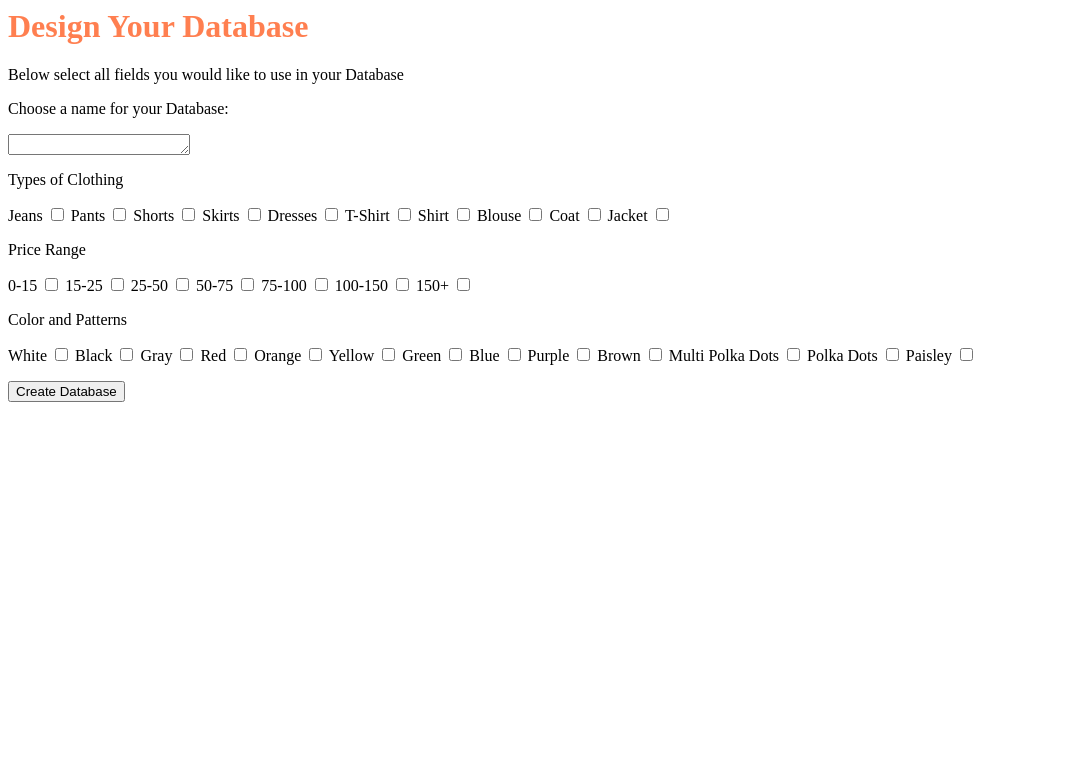
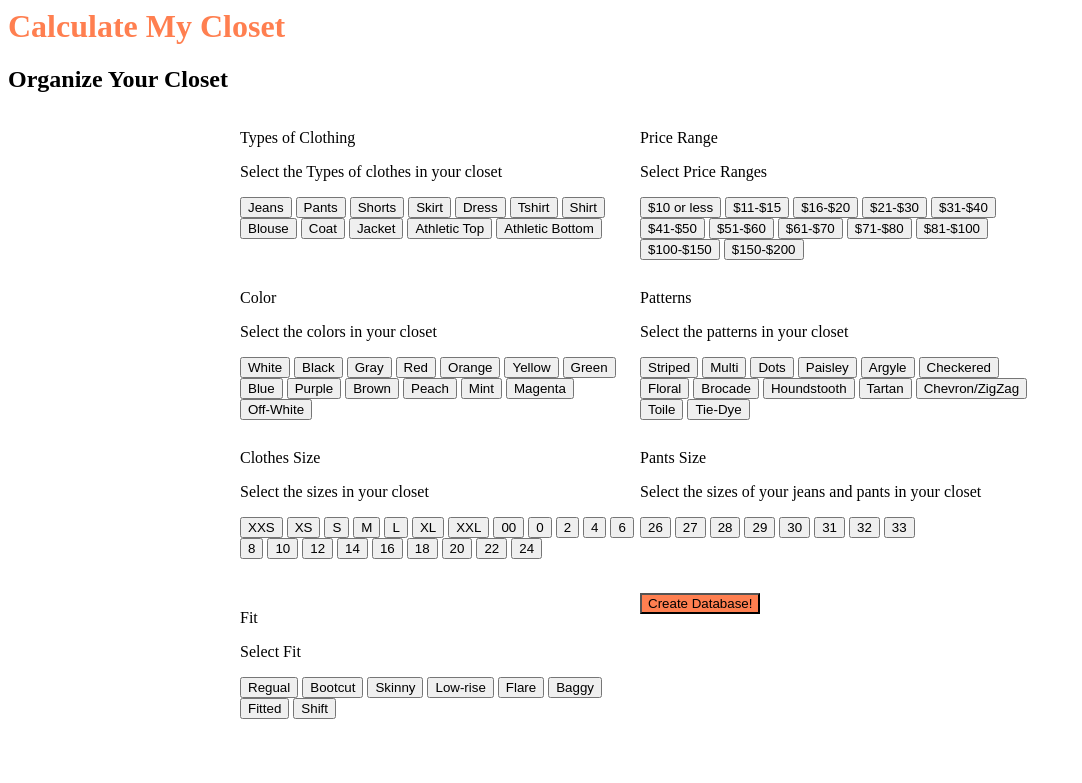
Before and after one commit to staceylavender/CalculatemyCloset, a PHP site: page /organize2.php in a window 1280 px wide. Shown: the top 783 px of the page, without its empty margins (0-1082 px from the left). Run offline with PHP 8.4, Linux system fonts and the light colour scheme.

Commit message:
Added functionality

```diff
--- a/organize2.php
+++ b/organize2.php
@@ -1,47 +1,174 @@
 <!--This is the second page for users to design their database-->
 <!--Here users will select the values for their database-->
 <!--Values selected here will appear in drop down select lists on organize3 page.-->
+<head>
+    <title>Calculate My Closet</title>
+<head>
+<body>
+    <h1 style="font-family:Futura; color:coral">Calculate My Closet</h1>
+    <h2 style="font-family:Futura">Organize Your Closet</h2>
 
-<h1 style="font-family:Futura; color:coral">Design Your Database</h1>
-<p style="font-family:Futura">Below select all fields you would like to use in your Database</p>
+    <style type="text/css">
+    #wrap {
+        width:800px;
+        margin:0 auto;
+        }
 
-<p style="font-family:Futura">Choose a name for your Database:</p>
-<textarea name="name" cols="20" rows="1" wrap="off"> </textarea>
-<p style="font-family:Futura">Types of Clothing</p>
-Jeans <input type="checkbox" name="type" value="Jeans" />
-Pants <input type="checkbox" name="type" value="Pants" />
-Shorts <input type="checkbox" name="type" value="Shorts" />
-Skirts <input type="checkbox" name="type" value="Skirt" />
-Dresses <input type="checkbox" name="type" value="Dress" />
-T-Shirt <input type="checkbox" name="type" value="Tshirt" />
-Shirt <input type="checkbox" name="type" value="Shirt" />
-Blouse <input type="checkbox" name="type" value="Blouse" />
-Coat <input type="checkbox" name="type" value="Coat" />
-Jacket <input type="checkbox" name="type" value="Jacket" />
+    #left_col {
+        float:left;
+        width:400px;
+        height: 160px;
+        }
 
-<p style="font-family:Futura">Price Range</p>
-0-15 <input type="checkbox" name="price" value="Fifteen" />
-15-25 <input type="checkbox" name="price" value="TwentyFive" />
-25-50 <input type="checkbox" name="price" value="Fifty" />
-50-75 <input type="checkbox" name="price" value="SeventyFive" />
-75-100 <input type="checkbox" name="price" value="Hundred" />
-100-150 <input type="checkbox" name="price" value="HundredFifty" />
-150+ <input type="checkbox" name="price" value="Over" />
+    #right_col {
+        float:right;
+        width:400px;
+        height: 160px;
+        }
 
-<p style="font-family:Futura">Color and Patterns</p>
-White <input type="checkbox" name="color" value="White" />
-Black <input type="checkbox" name="color" value="Black" />
-Gray <input type="checkbox" name="color" value="Gray" />
-Red <input type="checkbox" name="color" value="Red" />
-Orange <input type="checkbox" name="color" value="Orange" />
-Yellow <input type="checkbox" name="color" value="Yellow" />
-Green <input type="checkbox" name="color" value="Green" />
-Blue <input type="checkbox" name="color" value="Blue" />
-Purple <input type="checkbox" name="color" value="Purple" />
-Brown <input type="checkbox" name="color" value="Brown" />
-Multi Polka Dots <input type="checkbox" name="color" value="Multi" />
-Polka Dots <input type="checkbox" name="color" value="Dots" />
-Paisley <input type="checkbox" name="color" value="Paisley" />
+    </style>
 
-<p><input type="button" value="Create Database"
-  onclick="location.href='database.php'; return false"></p>
+    <div id="wrap">
+        <div id="left_col">
+            <p style="font-family:Futura">Types of Clothing</p>
+            <p>Select the Types of clothes in your closet</p>
+            <input type="button" name="type" value="Jeans" />
+            <input type="button" name="type" value="Pants" />
+            <input type="button" name="type" value="Shorts" />
+            <input type="button" name="type" value="Skirt" />
+            <input type="button" name="type" value="Dress" />
+            <input type="button" name="type" value="Tshirt" />
+            <input type="button" name="type" value="Shirt" />
+            <input type="button" name="type" value="Blouse" />
+            <input type="button" name="type" value="Coat" />
+            <input type="button" name="type" value="Jacket" />
+            <input type="button" name="type" value="Athletic Top" />
+            <input type="button" name="type" value="Athletic Bottom" />
+        </div>
+    </div>
+
+    <div id="wrap">
+        <div id="right_col">
+            <p style="font-family:Futura">Price Range</p>
+            <p>Select Price Ranges</p>
+            <input type="button" name="price" value="$10 or less"/>
+            <input type="button" name="price" value="$11-$15"/>
+            <input type="button" name="price" value="$16-$20"/>
+            <input type="button" name="price" value="$21-$30"/>
+            <input type="button" name="price" value="$31-$40"/>
+            <input type="button" name="price" value="$41-$50"/>
+            <input type="button" name="price" value="$51-$60"/>
+            <input type="button" name="price" value="$61-$70"/>
+            <input type="button" name="price" value="$71-$80"/>
+            <input type="button" name="price" value="$81-$100"/>
+            <input type="button" name="price" value="$100-$150"/>
+            <input type="button" name="price" value="$150-$200"/>
+        </div
+    </div>
+
+    <div id="wrap">
+        <div id="left_col">
+            <p style="font-family:Futura">Color</p>
+            <p>Select the colors in your closet</p>
+            <input type="button" name="color" value="White" />
+            <input type="button" name="color" value="Black" />
+            <input type="button" name="color" value="Gray" />
+            <input type="button" name="color" value="Red" />
+            <input type="button" name="color" value="Orange" />
+            <input type="button" name="color" value="Yellow" />
+            <input type="button" name="color" value="Green" />
+            <input type="button" name="color" value="Blue" />
+            <input type="button" name="color" value="Purple" />
+            <input type="button" name="color" value="Brown" />
+            <input type="button" name="color" value="Peach" />
+            <input type="button" name="color" value="Mint" />
+            <input type="button" name="color" value="Magenta" />
+            <input type="button" name="color" value="Off-White" />
+        </div>
+    </div>
+
+    <div id="wrap">
+        <div id="right_col">
+            <p style="font-family:Futura">Patterns</p>
+            <p>Select the patterns in your closet</p>
+            <input type="button" name="pattern" value="Striped" />
+            <input type="button" name="pattern" value="Multi" />
+            <input type="button" name="pattern" value="Dots" />
+            <input type="button" name="pattern" value="Paisley" />
+            <input type="button" name="pattern" value="Argyle" />
+            <input type="button" name="pattern" value="Checkered" />
+            <input type="button" name="pattern" value="Floral" />
+            <input type="button" name="pattern" value="Brocade" />
+            <input type="button" name="pattern" value="Houndstooth" />
+            <input type="button" name="pattern" value="Tartan" />
+            <input type="button" name="pattern" value="Chevron/ZigZag" />
+            <input type="button" name="pattern" value="Toile" />
+            <input type="button" name="pattern" value="Tie-Dye" />
+        </div>
+    </div>
+
+    <div id="wrap">
+        <div id="left_col">
+            <p style="font-family:Futura">Clothes Size</p>
+            <p>Select the sizes in your closet</p>
+            <input type="button" name="pattern" value="XXS" />
+            <input type="button" name="pattern" value="XS" />
+            <input type="button" name="pattern" value="S" />
+            <input type="button" name="pattern" value="M" />
+            <input type="button" name="pattern" value="L" />
+            <input type="button" name="pattern" value="XL" />
+            <input type="button" name="pattern" value="XXL" />
+            <input type="button" name="pattern" value="00" />
+            <input type="button" name="pattern" value="0" />
+            <input type="button" name="pattern" value="2" />
+            <input type="button" name="pattern" value="4" />
+            <input type="button" name="pattern" value="6" />
+            <input type="button" name="pattern" value="8" />
+            <input type="button" name="pattern" value="10" />
+            <input type="button" name="pattern" value="12" />
+            <input type="button" name="pattern" value="14" />
+            <input type="button" name="pattern" value="16" />
+            <input type="button" name="pattern" value="18" />
+            <input type="button" name="pattern" value="20" />
+            <input type="button" name="pattern" value="22" />
+            <input type="button" name="pattern" value="24" />
+        </div>
+    </div>
+
+    <div id="wrap">
+        <div id="right_col">
+            <p style="font-family:Futura">Pants Size</p>
+            <p>Select the sizes of your jeans and pants in your closet</p>
+            <input type="button" name="pattern" value="26" />
+            <input type="button" name="pattern" value="27" />
+            <input type="button" name="pattern" value="28" />
+            <input type="button" name="pattern" value="29" />
+            <input type="button" name="pattern" value="30" />
+            <input type="button" name="pattern" value="31" />
+            <input type="button" name="pattern" value="32" />
+            <input type="button" name="pattern" value="33" />
+        </div>
+    </div>
+
+    <div id="wrap">
+        <div id="left_col">
+            <p style="font-family:Futura">Fit</p>
+            <p>Select Fit</p>
+            <input type="button" name="pattern" value="Regual" />
+            <input type="button" name="pattern" value="Bootcut" />
+            <input type="button" name="pattern" value="Skinny" />
+            <input type="button" name="pattern" value="Low-rise" />
+            <input type="button" name="pattern" value="Flare" />
+            <input type="button" name="pattern" value="Baggy" />
+            <input type="button" name="pattern" value="Fitted" />
+            <input type="button" name="pattern" value="Shift" />
+        </div>
+    </div>
+
+    <div id="wrap">
+        <div id="right_col">
+            <input style="background-color:coral" type="button" value="Create Database!" onclick="location.href='organize3.php'; return false">
+        </div>
+    </div>
+
+</body>
```
